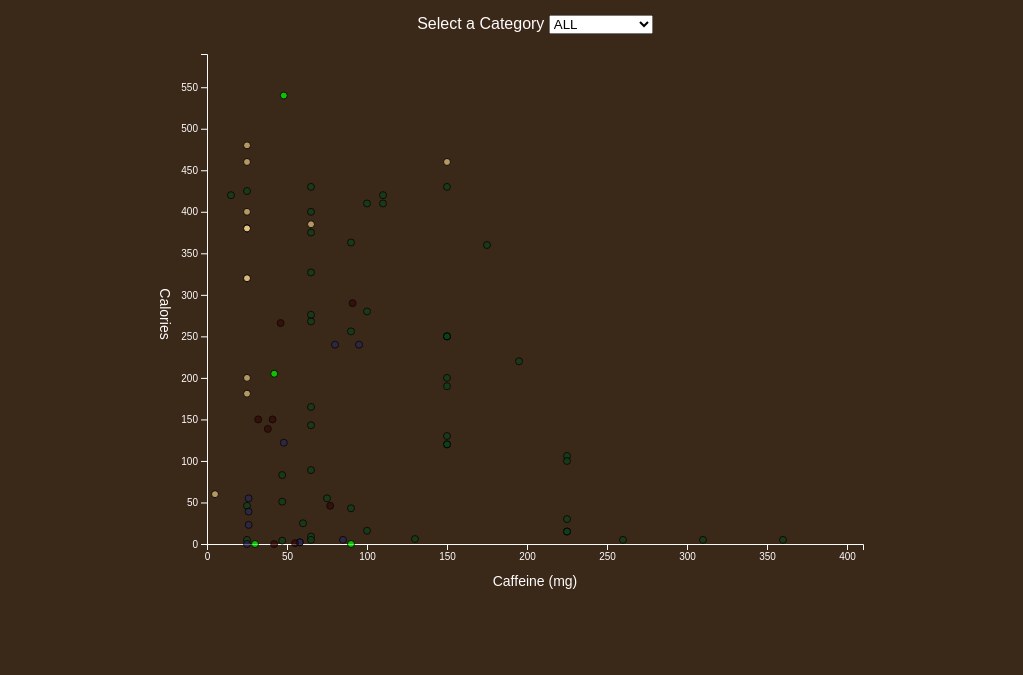
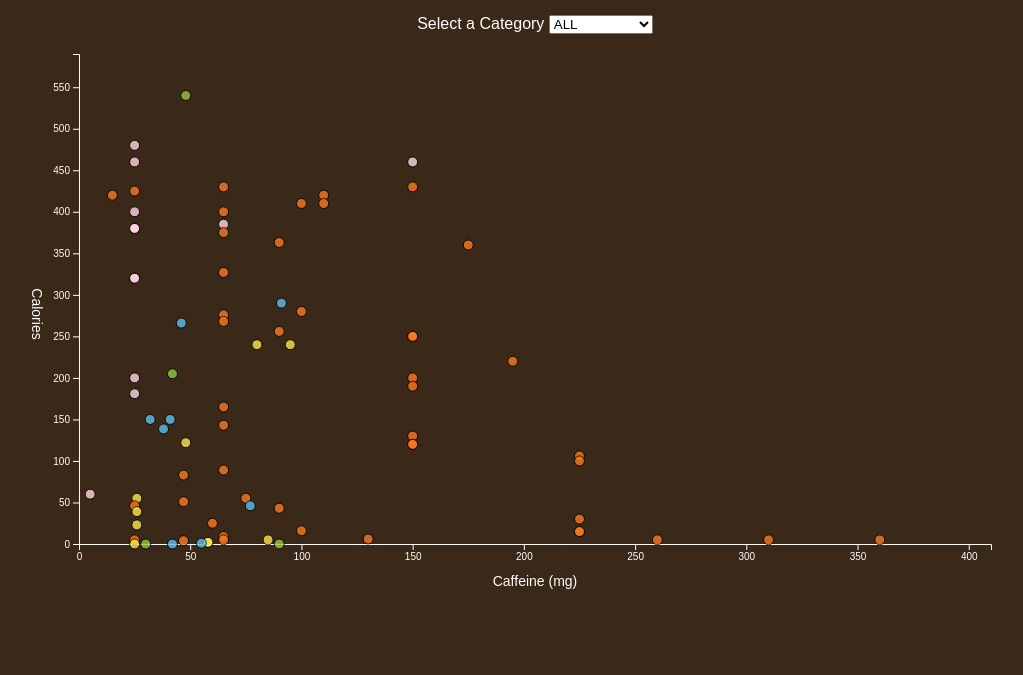
Before and after one commit to mlissade/Interactive-Data-Visualization-Portfolio, a plain HTML site: page project1/index.html in a window 1280 px wide. Shown: the part 125-800 px from the top of the page, without its empty margins (105-1128 px from the left). Drawn offline with Linux system fonts and the light colour scheme.

Commit message:
color scheme change

```diff
--- a/project1/index.html
+++ b/project1/index.html
@@ -7,7 +7,7 @@
   <body style="text-align: center;">
     <header style="color:rgb(255,252,252);">
         <h1>Is the Caffeine Worth the Calories?</h1>
-        Data Source: <a href="https://docs.google.com/spreadsheets/d/1KYMUjrCulPtpUHwep9bVvsBvmVsDEbucdyRZ5uHCDxw/edit?hl%3Den_GB%26hl%3Den_GB#gid=1656295783">Information is Beautiful</a>
+        Data Source: <a href="https://docs.google.com/spreadsheets/d/1KYMUjrCulPtpUHwep9bVvsBvmVsDEbucdyRZ5uHCDxw/edit?hl%3Den_GB%26hl%3Den_GB#gid=1656295783" style="color:yellow;">Information is Beautiful</a>
     </header>
     <br>
     <label style="color:rgb(255,252,252)"; for="dropdown">Select a Category</label>
--- a/project1/main.js
+++ b/project1/main.js
@@ -1,7 +1,7 @@
-const width = window.innerWidth * 0.7,
+const width = window.innerWidth * 0.9,
   height = window.innerHeight * 0.7,
   margin = { top: 20, bottom: 50, left: 120, right: 120 },
-  radius = 3.5;
+  radius = 5;
 
 let svg;
 let xScale;
@@ -111,14 +111,14 @@ function draw() {
               .append("circle")
               // Note: this is important so we can identify it in future updates
               .attr("stroke", "black")
-              .attr("opacity", 0.7)
+              .attr("opacity", 0.8)
               // "ALL", "CHOCOLATE", "COFFEE", "NON-DRINK", "SOFT DRINK", "TEA"
               .attr("fill", d => {
-                if (d.category === "CHOCOLATE") return "rgb(234,199,132)";
-                else if (d.category === "COFFEE") return "rgb(11,66,26)";
-                else if (d.category === "NON-DRINK") return "lime";
-                else if (d.category === "SOFT DRINK") return "rgb(53,4,4)";
-                else return "#272756";
+                if (d.category === "CHOCOLATE") return "#ffd6e0";
+                else if (d.category === "COFFEE") return "#fa7921";
+                else if (d.category === "NON-DRINK") return "#9bc53d";
+                else if (d.category === "SOFT DRINK") return "#5bc0eb";
+                else return "#fde74c";
               })
               .attr("r", radius)
           )
```
